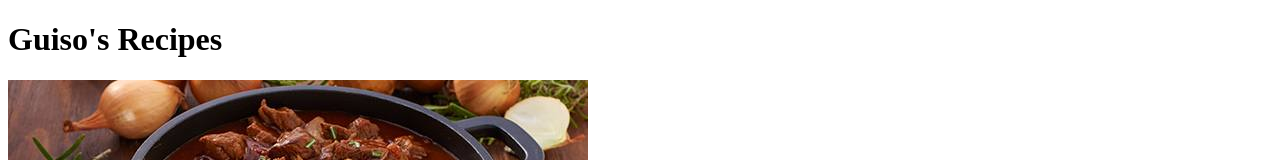
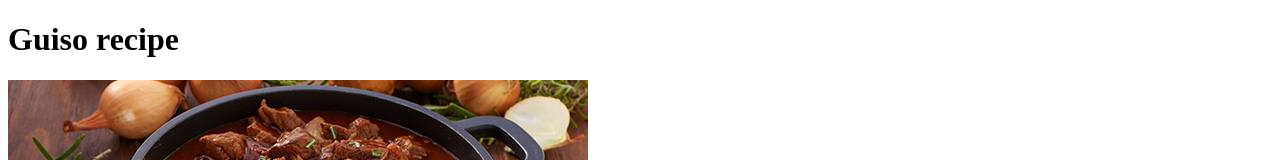
Before and after one commit to lupor154/odin-recipes, a plain HTML site: page recipes/guiso.html in a window 1280 px wide. Shown: the top 160 px of the page. Drawn offline with Linux system fonts and the light colour scheme.

Commit message:
Finished guiso's recipe with all working.

```diff
--- a/recipes/guiso.html
+++ b/recipes/guiso.html
@@ -4,10 +4,10 @@
     <meta charset="UTF-8">
     <meta http-equiv="X-UA-Compatible" content="IE=edge">
     <meta name="viewport" content="width=device-width, initial-scale=1.0">
-    <title>Document</title>
+    <title>Guiso recipe</title>
 </head>
 <body>
-  <h1>Guiso's Recipes</h1>
+  <h1>Guiso recipe</h1>
   <img src="../img/guiso.jpg">
   <p>Guiso is a Spanish meat dish prepared by roasting or frying combined with braising. It is typically a hot, mildly fatty food. Unlike stew, it allows the vapors to circulate during culinary process.[1] In making guiso, a wide variety of ingredients may be used relative to region, season, availability, and taste.</p>
   <h2>Ingredients</h2>
```
